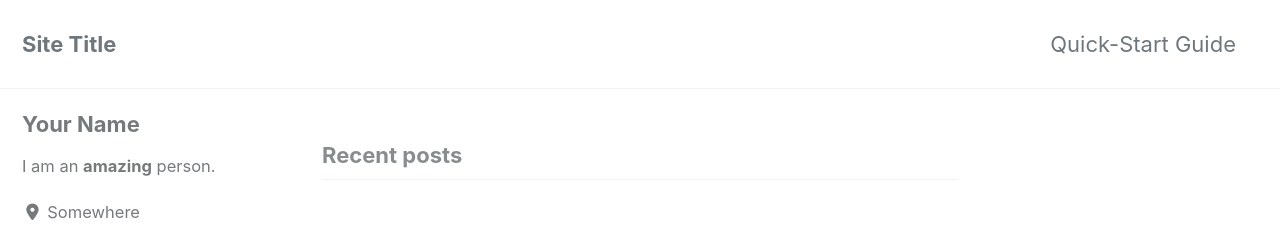
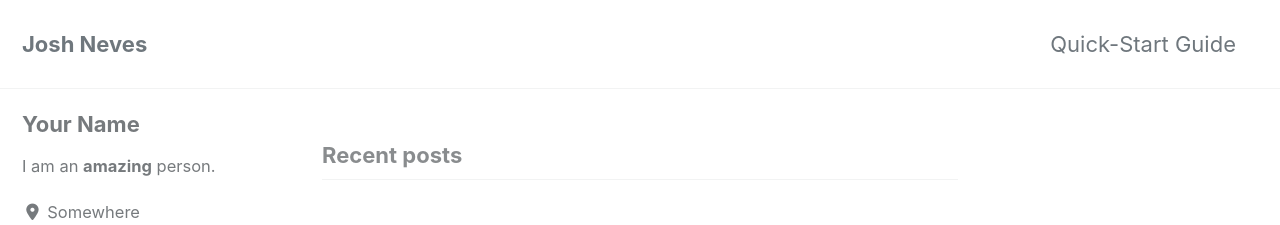
Before and after one commit to joshseven/joshseven.github.io, a Jekyll site: the page built from index.html, in a window 1280 px wide and 900 px high. Shown: the top 225 px of the window. Built offline with Jekyll 4.4.1, drawn with Linux system fonts in a browser that asks for light colours; cached includes are drawn as plain includes; nearby versions of some CDN libraries; the list of posts is cut into pages by our own code.

Commit message:
added title

```diff
--- a/_config.yml
+++ b/_config.yml
@@ -16,7 +16,7 @@ minimal_mistakes_skin    : "default" # "air", "aqua", "contrast", "dark", "dirt"
 
 # Site Settings
 locale                   : "en-US"
-title                    : "Site Title"
+title                    : "Josh Neves"
 title_separator          : "-"
 subtitle                 : # site tagline that appears below site title in masthead
 name                     : "Your Name"
```
